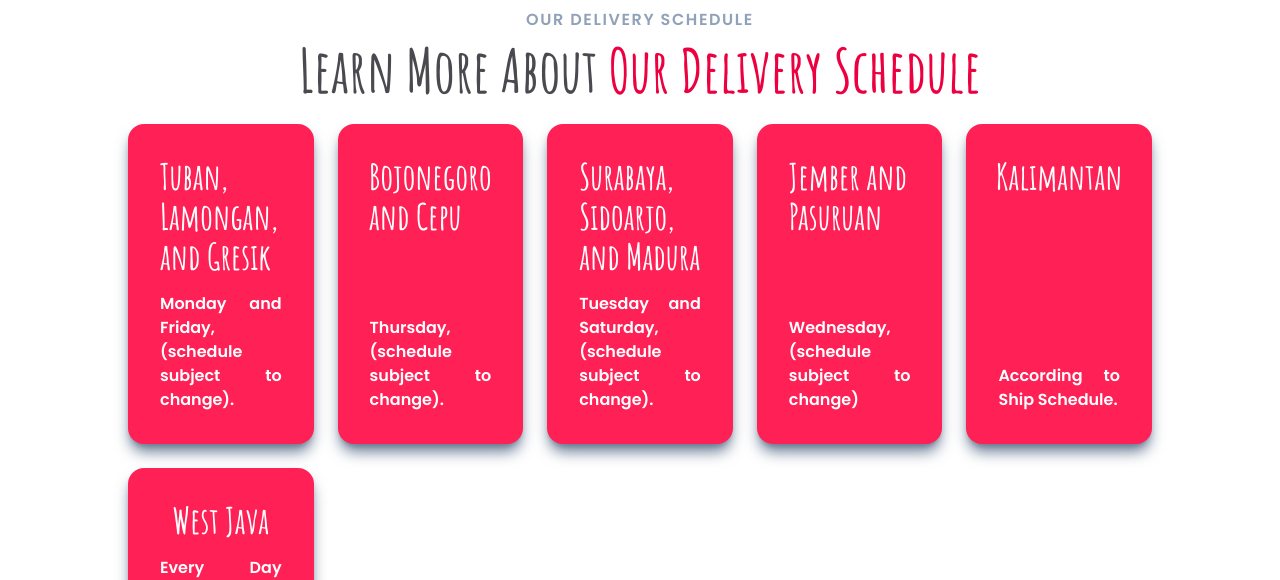
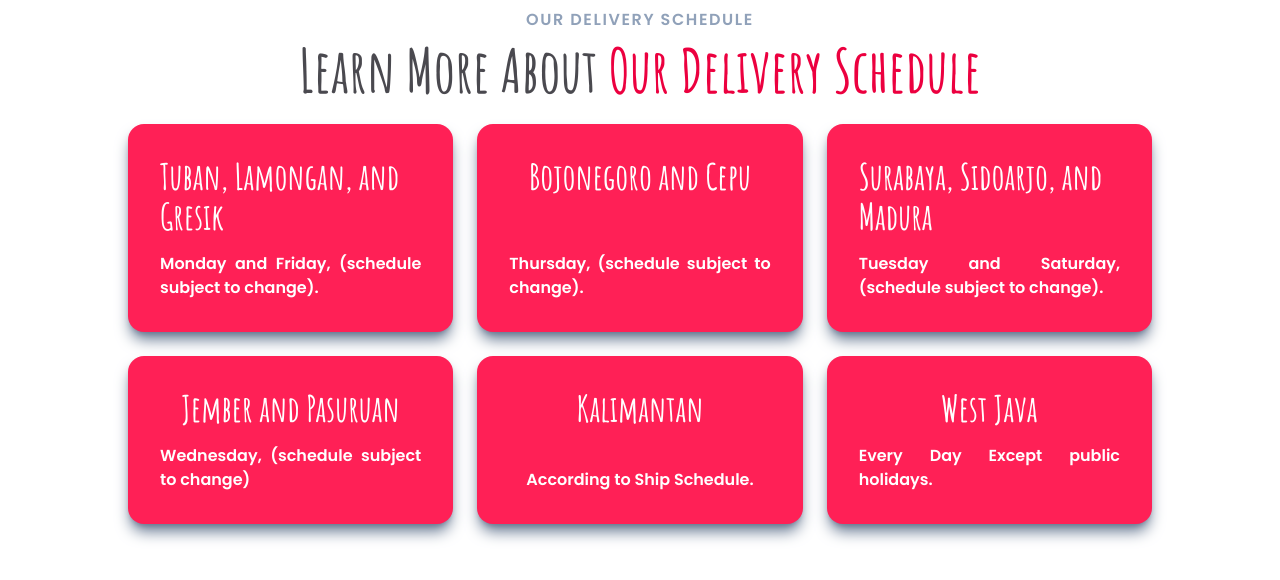
Before and after one commit to Azukii09/pentol-lingling, a Next.js app: page /en in a window 1280 px wide. Shown: the part 4480-5060 px from the top of the page. Built offline with nearby package versions, Linux system fonts and the light colour scheme.

Commit message:
## - Adjust grid column layout in delivery schedule section of `MainBusinessScheme` for improved responsiveness.

```diff
--- a/component/ui/landing/BScheme/MainBusinessScheme.tsx
+++ b/component/ui/landing/BScheme/MainBusinessScheme.tsx
@@ -100,7 +100,7 @@ export default function MainBusinessScheme() {
 
             {/*content schedule*/}
             <div className={"flex flex-col gap-8 mt-2 p-4 lg:flex-row items-center justify-between"}>
-                <div className={"grid grid-cols-1 gap-6 lg:grid-cols-5 lg:items-stretch items-center justify-between"}>
+                <div className={"grid grid-cols-1 gap-6 lg:grid-cols-3 lg:items-stretch items-center"}>
                     {dataSchedule?.data.map((item, index) => (
                         <motion.div
                             key={index}
```
